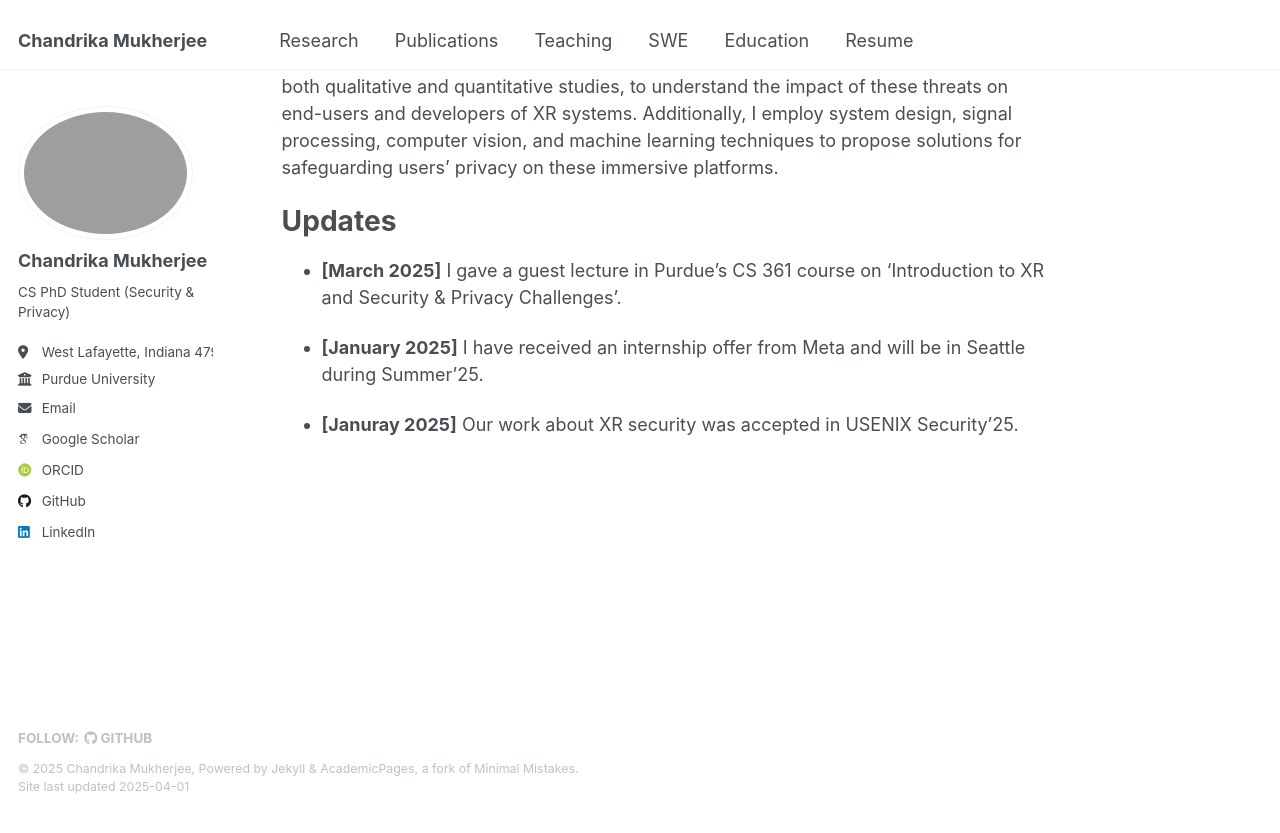
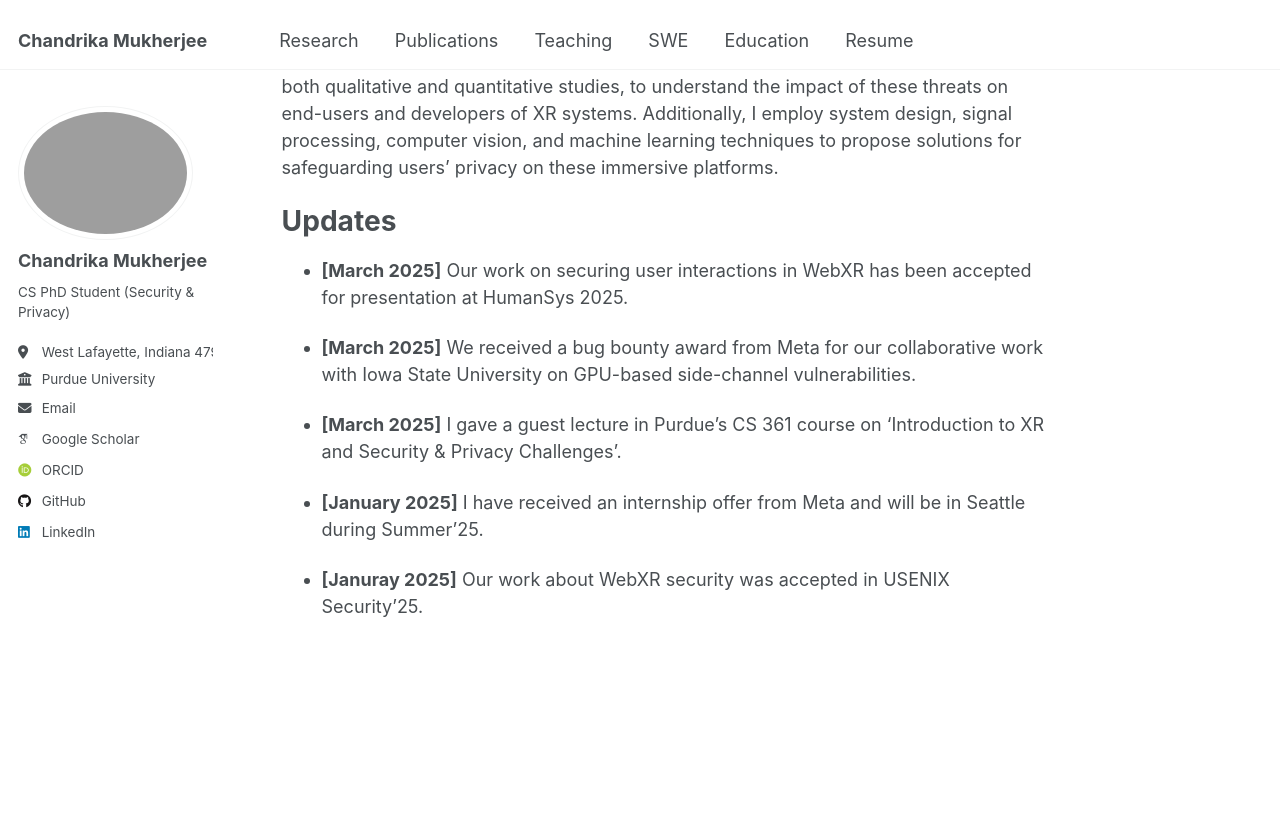
Before and after one commit to chandms/chandms.github.io, a Jekyll site: the page built from _pages/about.md, in a window 1280 px wide and 900 px high, scrolled down 550 px. Shown: the top 833 px of the window. Built offline with Jekyll 4.4.1, drawn with Linux system fonts in a browser that asks for light colours; some web fonts are replaced.

Commit message:
updated portfolio

```diff
--- a/_pages/about.md
+++ b/_pages/about.md
@@ -18,8 +18,12 @@ Therefore, my research combines user-centered mixed-method approaches, comprisin
 
 # Updates
 
+- **[March 2025]** Our work on securing user interactions in WebXR has been accepted for presentation at HumanSys 2025.
+
+- **[March 2025]** We received a bug bounty award from Meta for our collaborative work with Iowa State University on GPU-based side-channel vulnerabilities.
+
 - **[March 2025]** I gave a guest lecture in Purdue’s CS 361 course on 'Introduction to XR and Security & Privacy Challenges'.
 
 - **[January 2025]** I have received an internship offer from Meta and will be in Seattle during Summer'25.
 
-- **[Januray 2025]** Our work about XR security was accepted in USENIX Security'25.
+- **[Januray 2025]** Our work about WebXR security was accepted in USENIX Security'25.
```
Also changed, not shown: 2 other files.
